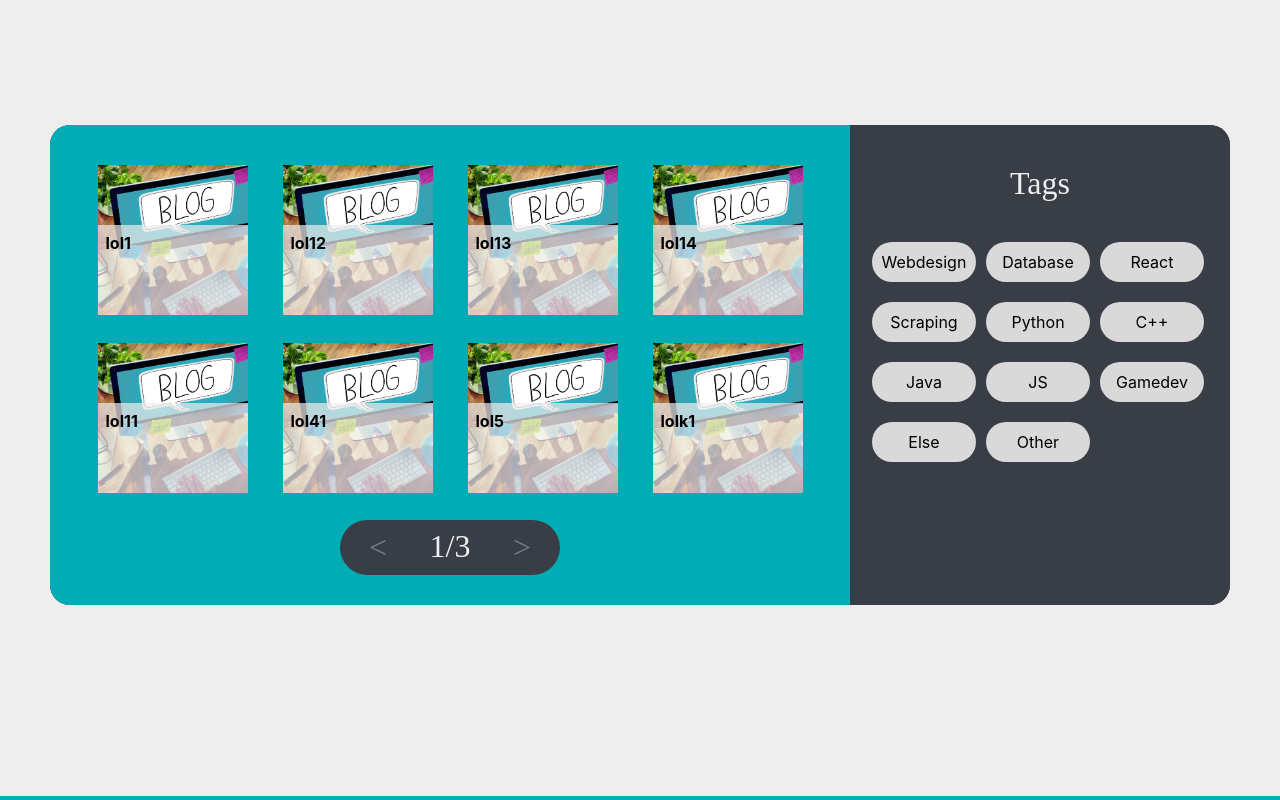
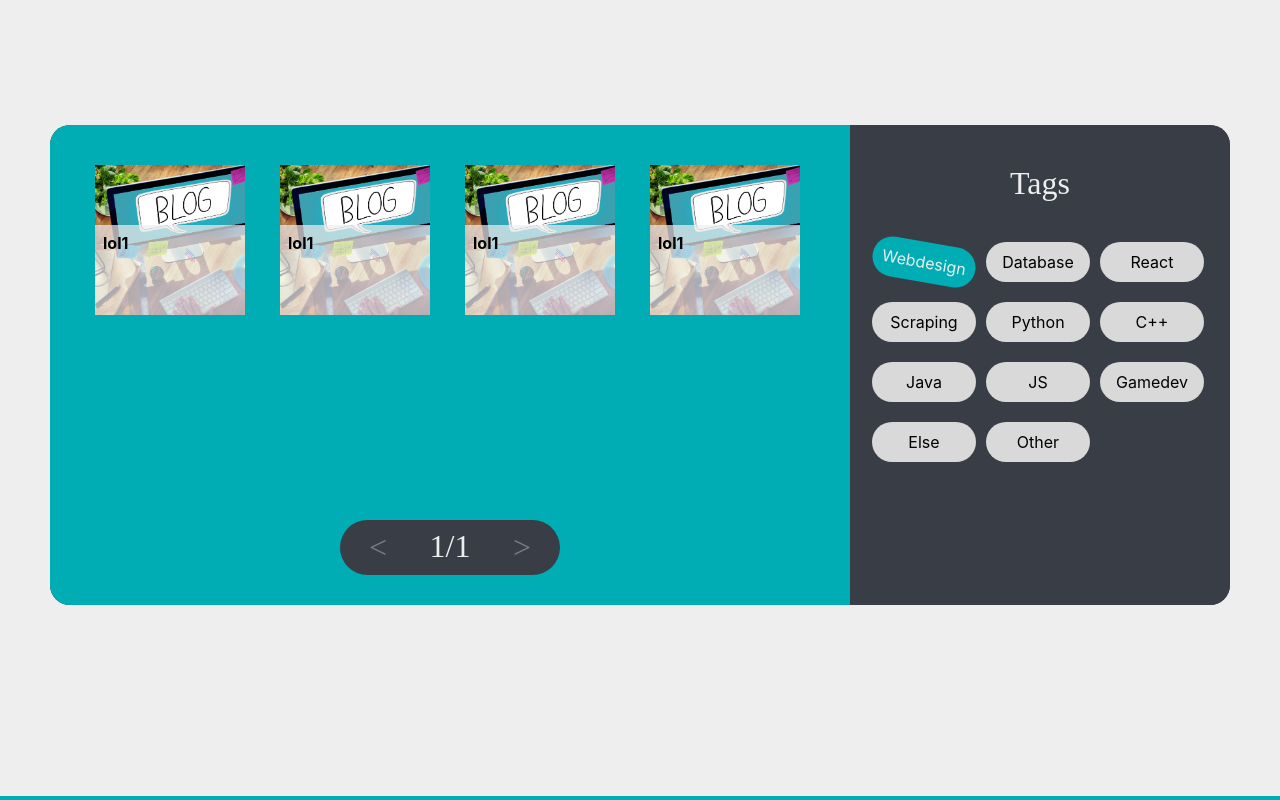
Before and after one commit to Joykeeper/My-Website, a Next.js app: page /blog in a window 1280 px wide. Shown: the part 3400-4200 px from the top of the page. Built offline with nearby package versions, Linux system fonts and the light colour scheme; a web font is replaced by a local one.

Commit message:
Added blogpost filtering

```diff
--- a/app/blog/page.jsx
+++ b/app/blog/page.jsx
@@ -10,25 +10,34 @@ import { useState } from 'react'
 const page = () => {
 
   const [booksBlogposts, setBooksBlogposts] = useState({
-    0: "lol1", 1: "lol12", 2: "lol13", 3: "lol14",
-    4: "lol11", 5: "lol41", 6: "lol5", 7:"lolk1",
-    8: "lolsd11", 9: "loddal41", 10: "lodaal5", 11:"lddaolk1",
-    12: "lodasl11", 13: "lol4asd1", 14: "lolsdd5", 15:"loasdlk1",
-    16: "loldsa11", 17: "lolds41", 18: "lola5", 19:"losalk1"
+    0: ["w", ['Webdesign']], 1: ["w", ['Webdesign']],
+    2: ["o", ['Other']], 3: ["g", ['Gamedev']],
+    4: ["w", ['Webdesign']], 5: ["o", ['Other']],
+    6: ["j", ['Java']], 7: ["e", ['Else']],
+    8: ["w", ['Webdesign']], 9: ["p", ['Python']],
+    10: ["w", ['Webdesign']],
   })
   const [techsBlogposts, setTechsBlogposts] = useState({
-    0: "lol1", 1: "lol12", 2: "lol13", 3: "lol14",
-    4: "lol11", 5: "lol41", 6: "lol5", 7:"lolk1",
-    8: "lolsd11", 9: "loddal41", 10: "lodaal5", 11:"lddaolk1",
-    12: "lodasl11", 13: "lol4asd1", 14: "lolsdd5", 15:"loasdlk1",
-    16: "loldsa11", 17: "lolds41", 18: "lola5", 19:"losalk1"
+    0: ["lol1", ['Webdesign']], 1: ["lol1", ['Webdesign']],
+    2: ["lol1", ['Other']], 3: ["lol1", ['Gamedev']],
+    4: ["lol1", ['Webdesign']], 5: ["lol1", ['Other']],
+    6: ["lol1", ['Webdesign']], 7: ["lol1", ['Else']]
   })
   const [otherBlogposts, setOtherBlogposts] = useState({
-    0: "lol1", 1: "lol12", 2: "lol13", 3: "lol14",
-    4: "lol11", 5: "lol41", 6: "lol5", 7:"lolk1",
-    8: "lolsd11", 9: "loddal41", 10: "lodaal5", 11:"lddaolk1",
-    12: "lodasl11", 13: "lol4asd1", 14: "lolsdd5", 15:"loasdlk1",
-    16: "loldsa11", 17: "lolds41", 18: "lola5", 19:"losalk1"
+    0: ["lol1", []], 1: ["lol1", []],
+    2: ["lol1", []], 3: ["lol1", []],
+    4: ["lol1", []], 5: ["lol1", []],
+    6: ["lol1", []], 7: ["lol1", []],
+    8: ["lol1", []], 9: ["lol1", []],
+    10: ["lol1", []], 11: ["lol1", []],
+    12: ["lol1", []], 13: ["lol1", []],
+    14: ["lol1", []], 15: ["lol1", []],
+    16: ["lol1", []], 17: ["lol1", []],
+    18: ["lol1", []], 19: ["lol1", []],
+    20: ["lol1", []], 21: ["lol1", []],
+    22: ["lol1", []], 23: ["lol1", []],
+    24: ["lol1", []], 26: ["lol1", []],
+    26: ["lol1", []], 27: ["lol1", []],
   })
 
   return (
--- a/components/BlogComponents/Blogposts/Blogposts.jsx
+++ b/components/BlogComponents/Blogposts/Blogposts.jsx
@@ -6,8 +6,8 @@ const Blogposts = ({size, page, blogposts}) => {
 
   let blogs = []
   if (typeof blogposts == 'object'){
-    blogs = Object.values(blogposts).slice((page-1)*size, page*size).map((heading, i)=>{
-      return <BlogpostItem heading={heading}/>
+    blogs = Object.values(blogposts).slice((page-1)*size, page*size).map((blogpost, i)=>{
+      return <BlogpostItem heading={blogpost[0]}/>
     })
   }
 
--- a/components/BlogComponents/Blogposts/Blogposts.module.css
+++ b/components/BlogComponents/Blogposts/Blogposts.module.css
@@ -3,17 +3,21 @@
     flex-direction: row;
     flex-wrap: wrap;
     height: 100%;
+
     justify-content: flex-start;
+    align-items: left;
     column-gap: 35px;
     row-gap: 0px;
 }
 
 .small{
-    padding: 0 47.5px;
+    width: 710px;
+    padding: 0 50px;
     padding-top: 40px;
 }
 
 .big{
-    padding: 0 50px;
+    width: 1100px;
+    padding-left: 20px;
     padding-top: 40px;
 }
--- a/components/BlogComponents/TaggedBlogPageComponents/FilteredBlogListComponents/FilteredBlogList.jsx
+++ b/components/BlogComponents/TaggedBlogPageComponents/FilteredBlogListComponents/FilteredBlogList.jsx
@@ -2,17 +2,36 @@ import styles from './FilteredBlogList.module.css'
 import Blogposts from '../../Blogposts/Blogposts'
 import ChangePageButton from '../../ChangePageButton/ChangePageButton'
 
-const FilteredBlogList = ({blogs, set_page, cur_page, blue_page}) => {
+const FilteredBlogList = ({blogs, set_page, cur_page, active_tags, blue_page}) => {
 
+
+
+  let filtered_blogposts = {};
   let max_page = 1
+  console.log(active_tags)
   if (typeof blogs == 'object'){
-    let a = Object.entries(blogs).length/8
-    max_page = Math.floor(a) < a ? Math.floor(a)+1 : Math.floor(a)
+    if (active_tags.length != 0){
+      Object.entries(blogs).forEach(([id, info]) => {
+        for (const tag of info[1]){
+          console.log(tag)
+          if (active_tags.includes(tag)){
+            filtered_blogposts[id] = info
+          }
+        }
+      })
+      let a = Object.entries(filtered_blogposts).length/8
+      max_page = Math.floor(a) < a ? Math.floor(a)+1 : Math.floor(a)>=1? Math.floor(a):1
+    } else{
+      console.log('lol');
+      let a = Object.entries(blogs).length/8
+      max_page = Math.floor(a) < a ? Math.floor(a)+1 : Math.floor(a)
+    }
+    if (max_page < cur_page) cur_page=max_page;
   }
 
   return (
     <div className={`${styles.filtered_blog_list} ${blue_page?styles.blue_page:styles.white_page}`}>
-        <Blogposts size={8} page={cur_page} blogposts={blogs}/>
+        <Blogposts size={8} page={cur_page} blogposts={active_tags.length != 0? filtered_blogposts:blogs}/>
         <ChangePageButton set_page={set_page} cur_page={cur_page} max_page={max_page}/>
     </div>
   )
--- a/components/BlogComponents/TaggedBlogPageComponents/FilteredBlogListComponents/FilteredBlogListComponents/TagSectionComponents/TagsList.jsx
+++ b/components/BlogComponents/TaggedBlogPageComponents/FilteredBlogListComponents/FilteredBlogListComponents/TagSectionComponents/TagsList.jsx
@@ -6,9 +6,7 @@ const TagsList = ({tags, choose_tag}) => {
   let tags_list = Object.keys(tags).map((name, i) =>{
     let setTag = () =>{
       let newTags = {...tags};
-      console.log(newTags);
       newTags[name] = !newTags[name]
-      console.log(newTags);
       choose_tag({...newTags});
     }
 
--- a/components/BlogComponents/TaggedBlogPageComponents/FilteredBlogSection.jsx
+++ b/components/BlogComponents/TaggedBlogPageComponents/FilteredBlogSection.jsx
@@ -8,12 +8,17 @@ import { useState } from 'react'
 
 const FilteredBlogSection = ({blogposts, blue_page}) => {
 
-  const [tags, setTags] = useState({"Webdesign":false, "Database": false, "React":false, "Scraping": false, "Python":false, "C++":false, "Java":false, "JS":false, "Gamedev":false, "Else":false, "Other":false});
+  const [tags, setTags] = useState({"Webdesign":true, "Database": false, "React":false, "Scraping": false, "Python":false, "C++":false, "Java":false, "JS":false, "Gamedev":false, "Else":false, "Other":false});
   const [page, setPage] = useState(1);
+
+  let activatedTags = []
+  Object.entries(tags).forEach(([tag, info]) => {
+    if (info == true){activatedTags.push(tag)}
+  })
 
   return (
     <div className={styles.filtered_blog_section}>
-      <FilteredBlogList set_page={setPage} cur_page={page} blue_page={blue_page} blogs={blogposts}/>
+      <FilteredBlogList set_page={setPage} cur_page={page} blue_page={blue_page} blogs={blogposts} active_tags={activatedTags}/>
       <TagSection tags={tags} choose_tag={setTags}/>
     </div>
   )
```
